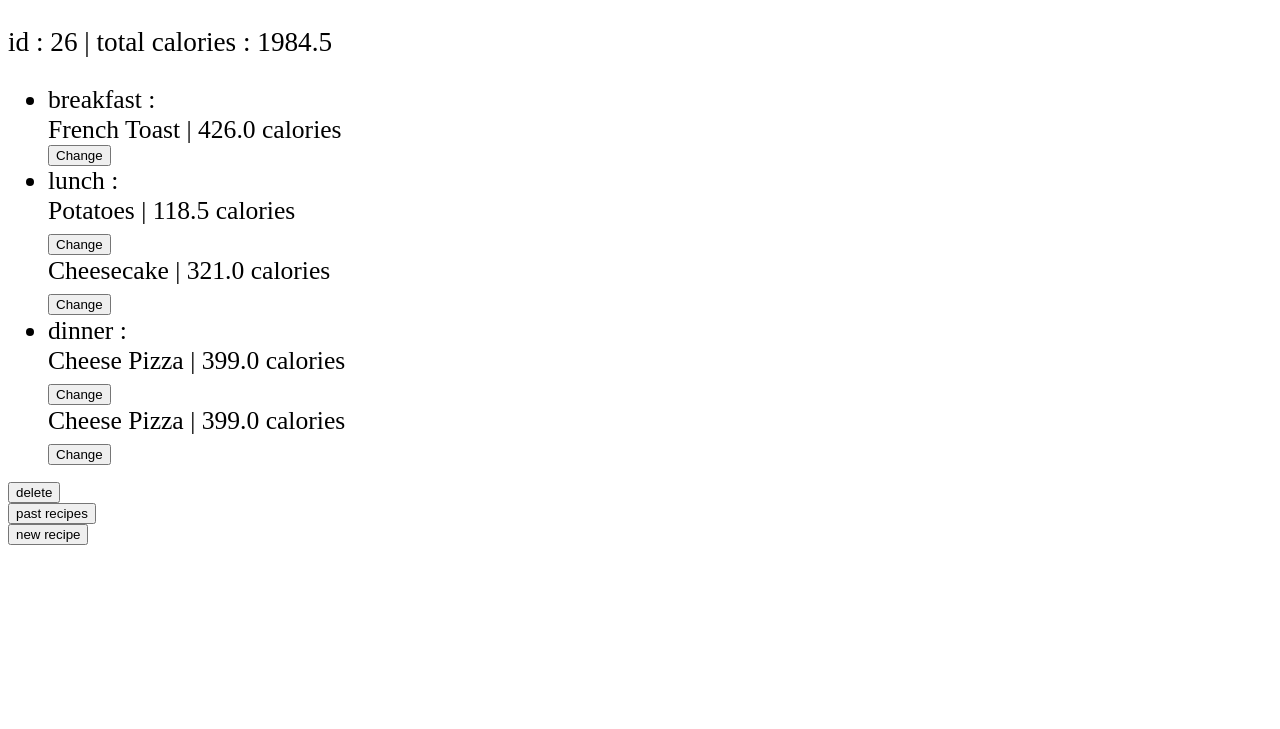
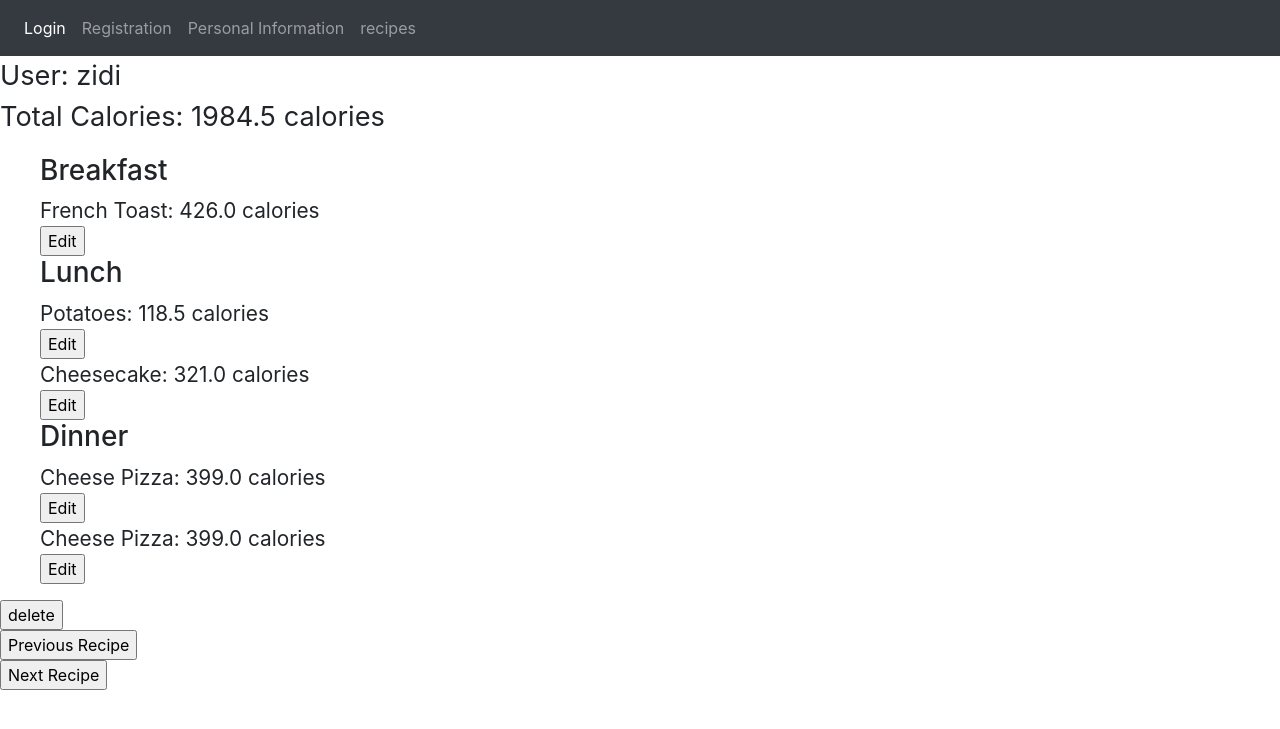
Before and after one commit to zeroxiami/diet_for_you, a Django app: page /recipe/ in a window 1280 px wide. Shown: the top 729 px of the page. Run offline with Django 3.2, Linux system fonts and the light colour scheme; a user stored in the database is signed in; data comes from the database, SQL or seed files in the repository; both versions use the stored data as it was after the commit; some libraries are stand-ins or nearby versions.

Commit message:
updated recipe page layout and added navbar

```diff
--- a/templates/recipe.html
+++ b/templates/recipe.html
@@ -1,28 +1,56 @@
+<!doctype html>
+    <html lang="en">
+    <head>
+        <meta charset="utf-8">
+        <meta name="viewport" content="width=device-width, initial-scale=1, shrink-to-fit=no">
 
-<!DOCTYPE html>
-<html>
+        <!-- Bootstrap CSS -->
+        <link rel="stylesheet" href="https://stackpath.bootstrapcdn.com/bootstrap/4.5.0/css/bootstrap.min.css" integrity="sha384-9aIt2nRpC12Uk9gS9baDl411NQApFmC26EwAOH8WgZl5MYYxFfc+NcPb1dKGj7Sk" crossorigin="anonymous">
+
+        <title>Recipe.html</title>
+
+        <nav class="navbar navbar-expand navbar-dark bg-dark">
+            <div class="collapse navbar-collapse" id="navbarsExample02">
+                <ul class="navbar-nav mr-auto">
+                <li class="nav-item active">
+                    <a class="nav-link" href="..\login">Login <span class="sr-only">(current)</span></a>
+                </li>
+                <li class="nav-item">
+                    <a class="nav-link" href="#">Registration</a>
+                </li>
+                <li class="nav-item">
+                    <a class="nav-link" href="#">Personal Information</a>
+                </li>
+                <li class="nav-item">
+                    <a class="nav-link" href="#">recipes</a>
+                </li>
+                </ul>
+            </div>
+        </nav>
+    </head>
+    <body>
     {% for info in recipeInfo %}
-    <p style="font-size:170%;">id : {{info.id}}  | total calories : {{info.totalCal}}</p>
-    <ul>
-        <li style="font-size:160%;">breakfast : <br> {{info.foodItem1}} | {{info.cal1}} calories</li>
+    <p style="font-size:170%;">User: {{info.user}} <br> Total Calories: {{info.totalCal}} calories</p>
+    <ul style="list-style-type:none;">
+        <li style="font-size:130%;"><h3>Breakfast</h3> {{info.foodItem1}}: {{info.cal1}} calories</li>
         <form action="/recipe/update/1/{{info.id}}" method="POST"> {% csrf_token %}
-            <input type = "submit" value = "Change">
+            <input type = "submit" value = "Edit">
         </form>
-        <li style="font-size:160%;">lunch : <br> {{info.foodItem2}} | {{info.cal2}} calories
+        <li style="font-size:130%;"><h3>Lunch</h3> {{info.foodItem2}}: {{info.cal2}} calories</li>
             <form action="/recipe/update/2/{{info.id}}" method="POST"> {% csrf_token %}
-                <input type = "submit" value = "Change">
+                <input type = "submit" value = "Edit">
             </form>
-             {{info.foodItem3}} | {{info.cal3}} calories
+            <li style="font-size:130%;">{{info.foodItem3}}: {{info.cal3}} calories</li>
              <form action="/recipe/update/3/{{info.id}}" method="POST"> {% csrf_token %}
-                <input type = "submit" value = "Change">
-            </form></li>
-        <li style="font-size:160%;">dinner : <br> {{info.foodItem4}} | {{info.cal4}} calories
+                <input type = "submit" value = "Edit">
+            </form>
+            <li style="font-size:130%;"><h3>Dinner</h3> {{info.foodItem4}}: {{info.cal4}} calories</li>
             <form action="/recipe/update/4/{{info.id}}" method="POST"> {% csrf_token %}
-                <input type = "submit" value = "Change">
+                <input type = "submit" value = "Edit">
             </form>
-            {{info.foodItem5}} | {{info.cal5}} calories
+            <li style="font-size:130%;">{{info.foodItem5}}: {{info.cal5}} calories</li>
             <form action="/recipe/update/5/{{info.id}}" method="POST"> {% csrf_token %}
-                <input type = "submit" value = "Change">
+                <input type = "submit" value = "Edit">
             </form></li>
     </ul>
     <form action = "/recipe/delete/{{info.id}}" methond = "Post">{% csrf_token %}
@@ -30,9 +58,10 @@
     </form>
     {% endfor %}
     <form action = "/recipe/past/" methond = "Post">{% csrf_token %}
-        <input type = "submit" value = "past recipes">
+        <input type = "submit" value = "Previous Recipe">
     </form>
     <form action = "/recipe/addNew/" methond = "Post">{% csrf_token %}
-        <input type = "submit" value = "new recipe">
+        <input type = "submit" value = "Next Recipe">
     </form>
+    </body>
 </html>
```
Also changed, not shown: db.sqlite3.
